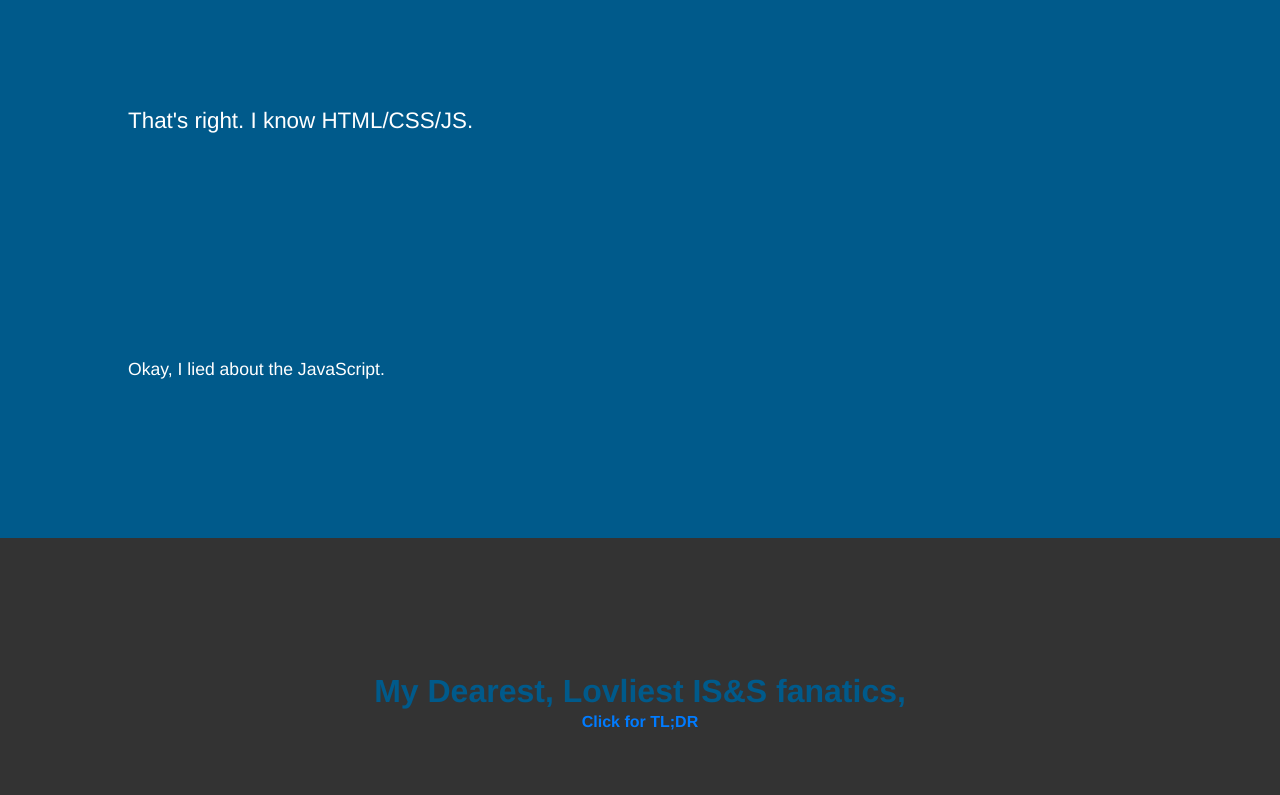
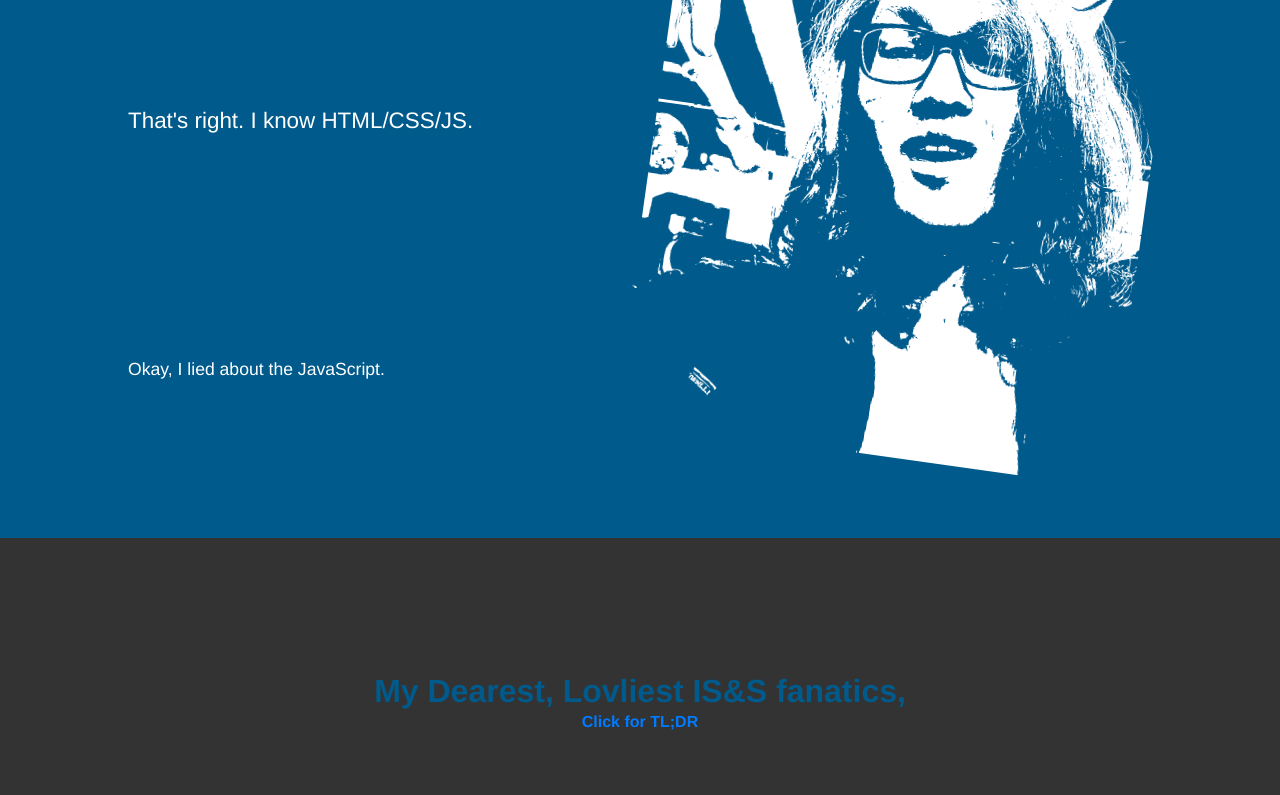
Before and after one commit to zachneill/kc-entee, a plain HTML site: page index.html in a window 1280 px wide. Shown: the part 358-1153 px from the top of the page. Drawn offline with nearby package versions, Linux system fonts and the light colour scheme.

Commit message:
Update index.html

```diff
--- a/index.html
+++ b/index.html
@@ -72,7 +72,7 @@
         </div>
 
         <div class="col-md-6">
-          <img id="zach" class="person-img" src="images/people/zach.png" alt="gang-gang">
+          <img id="zach" class="person-img" src="images/workers/zach.png" alt="gang-gang">
         </div>
       </div>
     </div>
```
